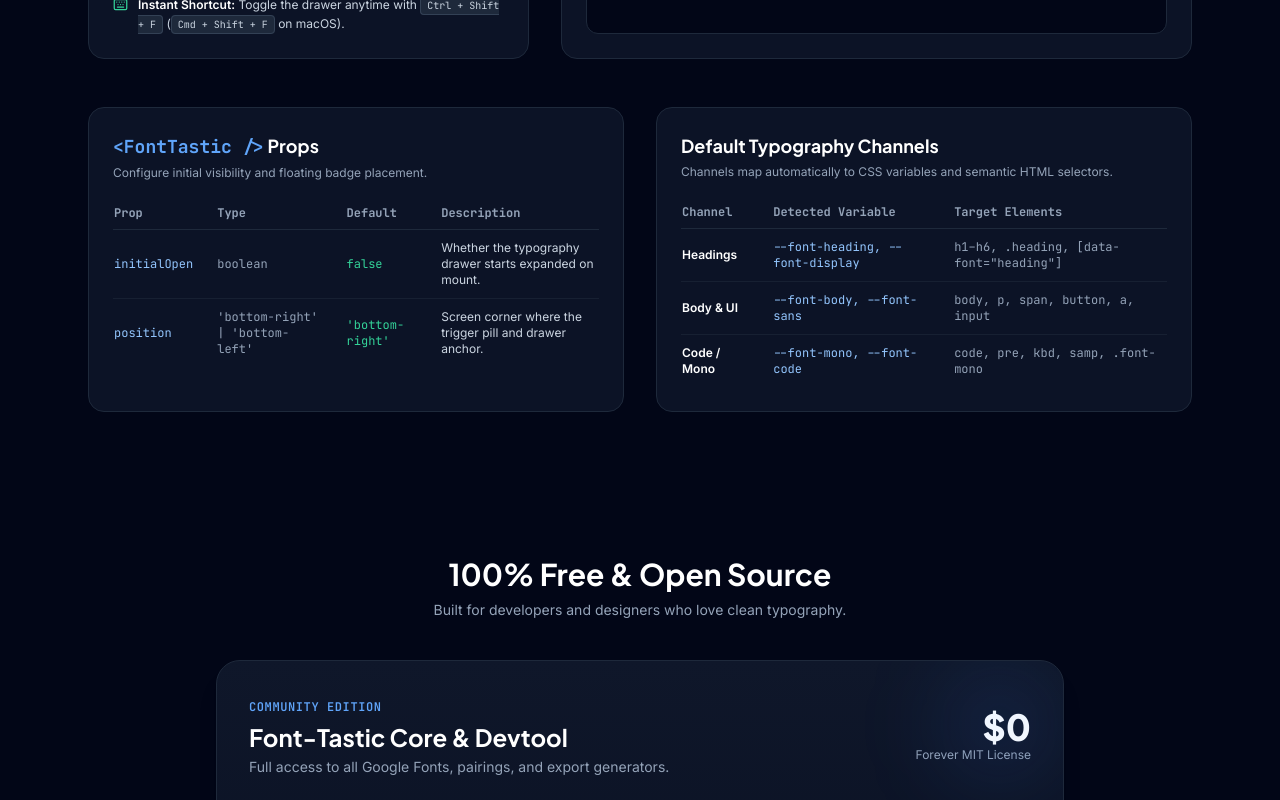
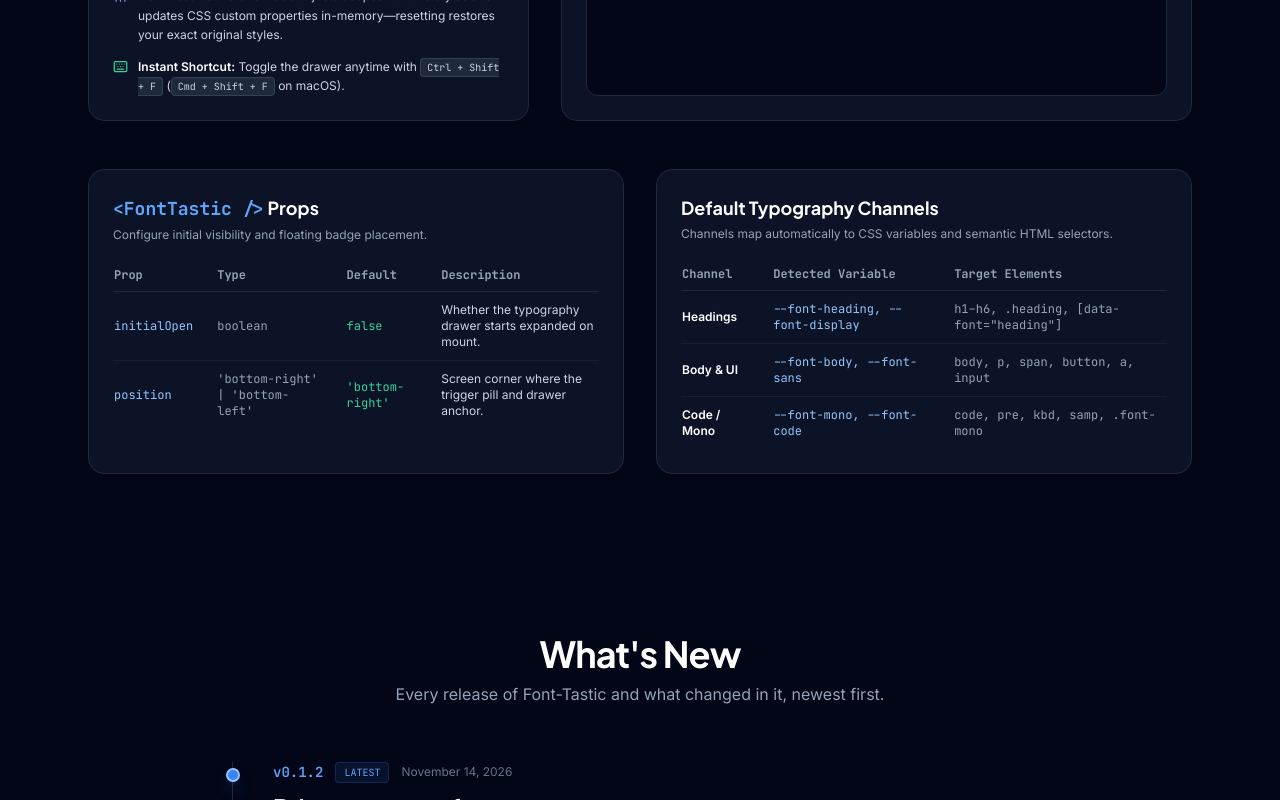
Before and after one commit to caballeropedro/font-tastic, a React (Vite) app in the folder web/: page / in a window 1280 px wide. Shown: the part 2000-2800 px from the top of the page. Built offline with nearby package versions, Linux system fonts and the light colour scheme; a web font is replaced by a local one.

Commit message:
feat(web): add What's New changelog section with release history

```diff
--- a/web/src/App.tsx
+++ b/web/src/App.tsx
@@ -13,8 +13,26 @@ import {
   Sliders,
   Layers,
   Keyboard,
-  Mail
+  Mail,
+  Megaphone
 } from 'lucide-react';
+import { RELEASES, ChangeKind } from './changelog';
+
+const CHANGE_KIND_STYLES: Record<ChangeKind, { label: string; className: string }> = {
+  new: { label: 'New', className: 'bg-blue-500/10 text-blue-400 border-blue-500/20' },
+  improved: { label: 'Improved', className: 'bg-indigo-500/10 text-indigo-300 border-indigo-500/20' },
+  fixed: { label: 'Fixed', className: 'bg-amber-500/10 text-amber-300 border-amber-500/20' },
+  docs: { label: 'Release', className: 'bg-emerald-500/10 text-emerald-400 border-emerald-500/20' }
+};
+
+const formatReleaseDate = (iso: string) =>
+  new Date(`${iso}T00:00:00`).toLocaleDateString('en-US', {
+    year: 'numeric',
+    month: 'long',
+    day: 'numeric'
+  });
+
+const LATEST_RELEASE = RELEASES[0];
 
 const DOC_SNIPPETS = {
   install: `pnpm add -D @font-tastic/devtool
@@ -146,7 +164,7 @@ export function App() {
               Font<span className="text-blue-500">-Tastic</span>
             </span>
             <span className="hidden sm:inline-flex text-xs px-2.5 py-0.5 rounded-full bg-blue-500/10 text-blue-400 border border-blue-500/20 font-mono">
-              v0.1.2-alpha
+              v{LATEST_RELEASE.version}-alpha
             </span>
           </div>
 
@@ -156,6 +174,12 @@ export function App() {
               className="hidden sm:inline-flex text-xs font-medium text-slate-300 hover:text-white transition"
             >
               Documentation
+            </a>
+            <a
+              href="#changelog"
+              className="hidden sm:inline-flex text-xs font-medium text-slate-300 hover:text-white transition"
+            >
+              What's New
             </a>
             <a
               href="mailto:me@anthonwood.com"
@@ -227,6 +251,16 @@ export function App() {
         </div>
 
         <div className="max-w-4xl mx-auto px-6 text-center relative z-10">
+          <a
+            href="#changelog"
+            className="inline-flex items-center gap-2 mb-8 px-3.5 py-1.5 rounded-full bg-slate-900/80 border border-slate-800 hover:border-blue-500/40 text-xs text-slate-300 hover:text-white transition"
+          >
+            <Megaphone size={13} className="text-blue-400" />
+            <span className="font-mono text-blue-400">v{LATEST_RELEASE.version}</span>
+            <span className="text-slate-600">·</span>
+            <span>{LATEST_RELEASE.title}</span>
+            <ArrowRight size={12} className="text-slate-500" />
+          </a>
           <h1 className="font-heading font-black text-4xl sm:text-6xl lg:text-7xl tracking-tight text-white leading-[1.1] mb-6">
             Stop thinking about what it would look like—<br className="hidden sm:inline" />
             <span
@@ -607,6 +641,65 @@ export function App() {
         </div>
       </section>
 
+      {/* What's New / Changelog Section */}
+      <section id="changelog" className="py-20 max-w-4xl mx-auto px-6 scroll-mt-16">
+        <div className="text-center mb-14">
+          <h2 className="font-heading font-bold text-3xl sm:text-4xl text-white tracking-tight">
+            What's New
+          </h2>
+          <p className="font-sans text-slate-400 text-sm sm:text-base mt-2 max-w-2xl mx-auto">
+            Every release of Font-Tastic and what changed in it, newest first.
+          </p>
+        </div>
+
+        <ol className="relative border-l border-slate-800 ml-2 sm:ml-4 space-y-12">
+          {RELEASES.map((release, idx) => (
+            <li key={release.version} className="relative pl-6 sm:pl-10">
+              <span
+                className={`absolute -left-[7px] top-1.5 w-3.5 h-3.5 rounded-full border-2 ${
+                  idx === 0 ? 'bg-blue-500 border-blue-300 shadow-lg shadow-blue-500/40' : 'bg-slate-900 border-slate-600'
+                }`}
+              />
+              <div className="flex flex-wrap items-center gap-x-3 gap-y-1 mb-2">
+                <span className="font-mono text-sm font-semibold text-blue-400">v{release.version}</span>
+                {idx === 0 && (
+                  <span className="text-[10px] uppercase font-mono px-2 py-0.5 rounded bg-blue-500/10 text-blue-400 border border-blue-500/20">
+                    Latest
+                  </span>
+                )}
+                <time dateTime={release.date} className="text-xs text-slate-500">
+                  {formatReleaseDate(release.date)}
+                </time>
+              </div>
+              <h3 className="font-heading font-bold text-xl sm:text-2xl text-white mb-2">{release.title}</h3>
+              <p className="font-sans text-slate-400 text-sm leading-relaxed mb-5">{release.summary}</p>
+
+              <ul className="space-y-3">
+                {release.changes.map((change) => {
+                  const kind = CHANGE_KIND_STYLES[change.kind];
+                  return (
+                    <li
+                      key={change.title}
+                      className="p-4 rounded-xl bg-slate-900/80 border border-slate-800 flex flex-col sm:flex-row sm:items-start gap-2 sm:gap-4"
+                    >
+                      <span
+                        className={`self-start shrink-0 w-20 text-center text-[10px] uppercase font-mono px-2 py-0.5 rounded border ${kind.className}`}
+                      >
+                        {kind.label}
+                      </span>
+                      <div>
+                        <div className="text-sm font-semibold text-white">{change.title}</div>
+                        <p className="text-xs text-slate-400 leading-relaxed mt-1">{change.description}</p>
+                      </div>
+                    </li>
+                  );
+                })}
+              </ul>
+            </li>
+          ))}
+        </ol>
+      </section>
+
       {/* Pricing Table Section */}
       <section id="pricing" className="py-16 max-w-4xl mx-auto px-6">
         <div className="text-center mb-10">
@@ -688,6 +781,12 @@ export function App() {
               Documentation
             </a>
             <a
+              href="#changelog"
+              className="hover:text-slate-300 transition"
+            >
+              What's New
+            </a>
+            <a
               href="mailto:me@anthonwood.com"
               className="inline-flex items-center gap-1.5 text-slate-400 hover:text-blue-400 transition font-medium"
             >
--- /dev/null
+++ b/web/src/changelog.ts
@@ -0,0 +1,135 @@
+export type ChangeKind = 'new' | 'improved' | 'fixed' | 'docs';
+
+export interface ChangeItem {
+  kind: ChangeKind;
+  title: string;
+  description: string;
+}
+
+export interface Release {
+  version: string;
+  date: string; // ISO yyyy-mm-dd
+  title: string;
+  summary: string;
+  changes: ChangeItem[];
+}
+
+// Newest first. Add a new entry at the top for every release.
+export const RELEASES: Release[] = [
+  {
+    version: '0.1.2',
+    date: '2026-11-14',
+    title: 'Bring your own fonts',
+    summary:
+      'Font-Tastic is no longer limited to Google Fonts. Import any typeface from your machine or a URL and preview it on your real UI alongside the built-in catalog.',
+    changes: [
+      {
+        kind: 'new',
+        title: 'Custom font import (local file & URL)',
+        description:
+          'Load a .woff2, .woff, .ttf or .otf from your computer, or paste a direct font URL or stylesheet link. Imported fonts show up in every channel picker like any other font.'
+      },
+      {
+        kind: 'improved',
+        title: 'Exports include your custom fonts',
+        description:
+          'Generated snippets now emit the matching @font-face blocks (or stylesheet <link> tags) for imported fonts, in both the CSS variables and Tailwind v4 outputs. Google Fonts links only include Google families.'
+      },
+      {
+        kind: 'fixed',
+        title: 'Cleaner font names in exports',
+        description:
+          'Font family names are sanitized before export, so stray quotes and fallback stacks no longer leak into the generated config.'
+      },
+      {
+        kind: 'improved',
+        title: 'Dark scrollbars',
+        description:
+          'The devtool panel and the website now use slim dark scrollbars that match the rest of the interface.'
+      },
+      {
+        kind: 'improved',
+        title: 'New animated hero',
+        description:
+          'The "just look at it." headline cycles through typefaces top-to-bottom, and the hero gets an architectural grid with stat squares.'
+      }
+    ]
+  },
+  {
+    version: '0.1.1',
+    date: '2026-10-22',
+    title: 'Apply, cancel, and fine-tune',
+    summary:
+      'A safer editing workflow: try changes freely, then commit or throw them away. Plus a brand identity, an official website and published npm packages.',
+    changes: [
+      {
+        kind: 'new',
+        title: 'Apply / Cancel workflow',
+        description:
+          'Font changes are staged as a preview first. Apply keeps them, Cancel restores the previous state, and every applied set is saved to a History tab you can return to.'
+      },
+      {
+        kind: 'new',
+        title: 'Group highlight boxes',
+        description:
+          'Turn on Group Boxes to outline every element each channel controls, color-coded for Headings, Body and Code, so you can see exactly what each one affects.'
+      },
+      {
+        kind: 'new',
+        title: 'Scrub inputs',
+        description:
+          'Drag horizontally on numeric fields such as letter spacing and size scale to adjust them smoothly instead of typing values.'
+      },
+      {
+        kind: 'new',
+        title: 'Official website & documentation',
+        description:
+          'The old playground became this site, with install steps, framework examples for Vite and Next.js, a props reference and the channel table.'
+      },
+      {
+        kind: 'new',
+        title: 'Editorial Slider Glyph logo',
+        description: 'A new logo used across the website and inside the devtool.'
+      },
+      {
+        kind: 'docs',
+        title: 'Published to npm',
+        description:
+          '@font-tastic/core and @font-tastic/devtool are on npm with READMEs for each package.'
+      }
+    ]
+  },
+  {
+    version: '0.1.0',
+    date: '2026-10-14',
+    title: 'Initial open-source release',
+    summary:
+      'The first public version of Font-Tastic: an in-app typography devtool that detects your fonts and lets you swap them live.',
+    changes: [
+      {
+        kind: 'new',
+        title: 'Automatic typography detection',
+        description:
+          'Scans :root and your stylesheets for font CSS variables and detects Tailwind CSS v3 or v4, with no configuration.'
+      },
+      {
+        kind: 'new',
+        title: 'Independent channels',
+        description:
+          'Change Headings, Body & UI and Code / Mono separately, with non-destructive overrides that reset to your original styles.'
+      },
+      {
+        kind: 'new',
+        title: 'Google Fonts catalog & pairings',
+        description:
+          'Browse 100+ built-in Google Fonts, apply curated pairings, or shuffle for a random combination.'
+      },
+      {
+        kind: 'new',
+        title: '1-click export',
+        description:
+          'Copy ready-to-paste config for an HTML <link>, CSS variables, Tailwind v3/v4, @fontsource and Next.js.'
+      }
+    ]
+  }
+];
```
